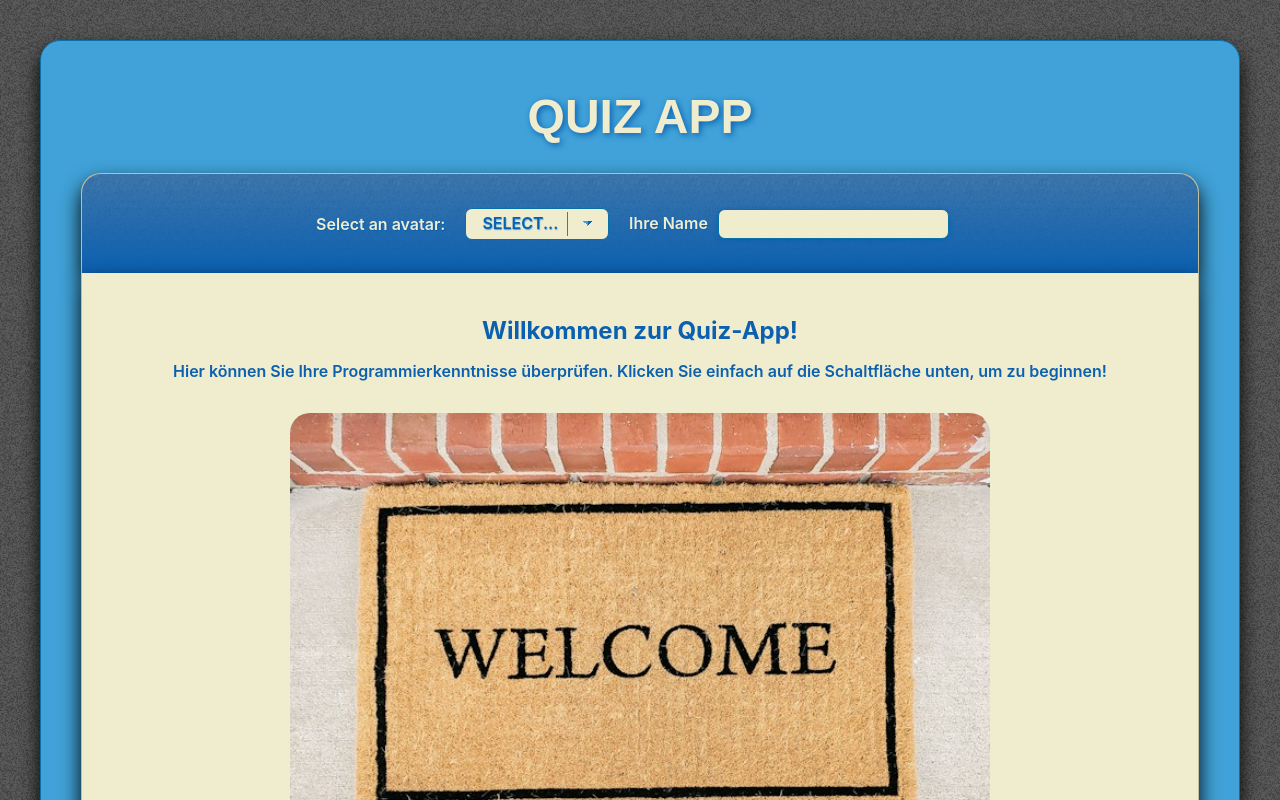
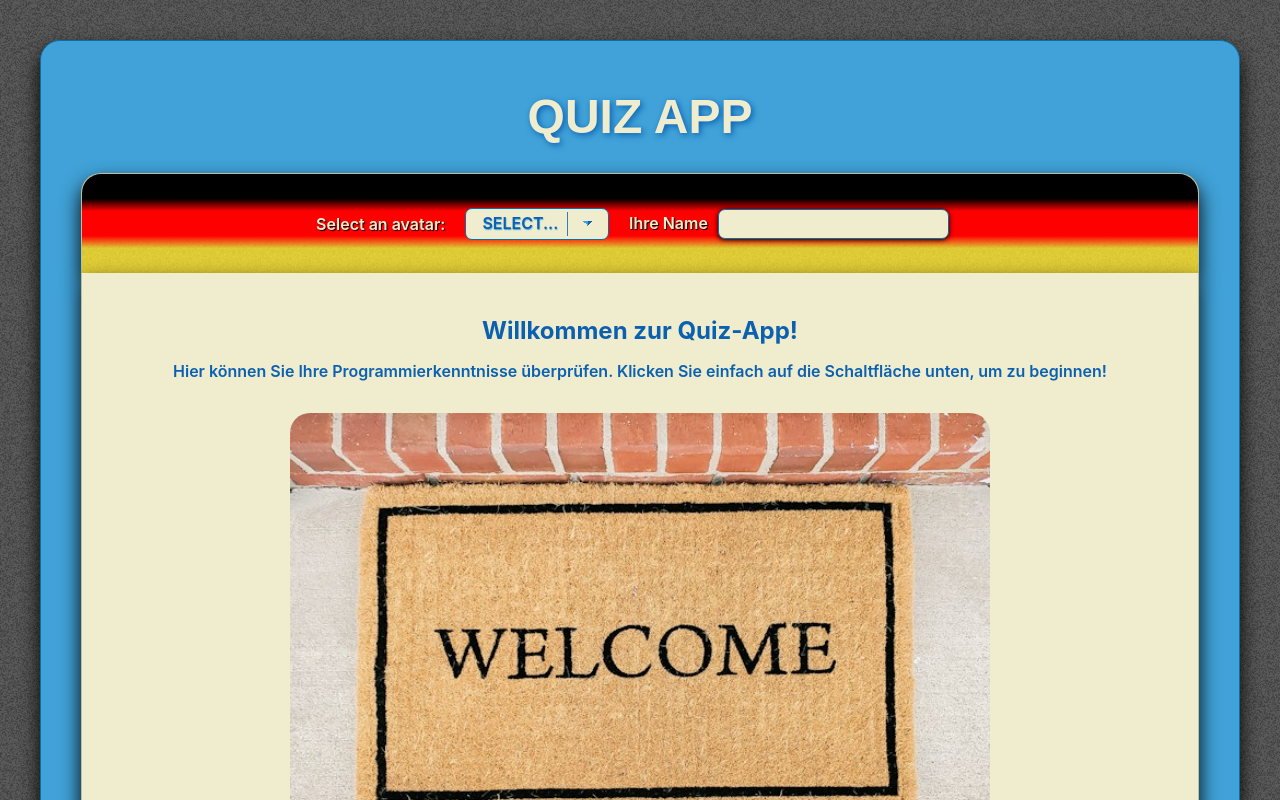
Before and after one commit to Tena99/quiz, a React (Vite) app: page / in a window 1280 px wide. Shown: the top 800 px of the page. Built offline with nearby package versions, Linux system fonts and the light colour scheme; a web font is replaced by a local one.

Commit message:
userbar recolor

```diff
--- a/src/App.css
+++ b/src/App.css
@@ -101,7 +101,18 @@ h1 {
   border-bottom: 0px;
   border-radius: 20px 20px 0 0;
   padding: 10px 15px 10px 10px;
-  background-image: linear-gradient(#0b60b0a9, #0b60b0), url(./assets/back.jpeg);
+  background-image: linear-gradient(
+      #000000,
+      #000000,
+      #000000,
+      #ff0000,
+      #ff0000,
+      #ff0000,
+      #ffe100a9,
+      #ffe100a9,
+      #ffe100a9
+    ),
+    url(./assets/back.jpeg);
   background-size: 50px;
   box-shadow: var(--block-shadow);
   .userimage {
@@ -120,7 +131,7 @@ h1 {
     font-size: 1.8rem;
     color: var(--third-color);
     font-weight: 600;
-    text-shadow: 1px 1px 2px var(--primary-color);
+    text-shadow: 1px 1px 2px #000;
   }
 }
 .userprops {
@@ -136,15 +147,15 @@ input {
   border-radius: 7px;
   border: 1px solid var(--dark-border-color);
   background-color: var(--third-color);
-  color: var(--primary-color);
+  color: #000;
   font-weight: 600;
   font-size: 1rem;
-  box-shadow: var(--primary-color) 0px 1px 5px;
+  box-shadow: #000 0px 1px 5px;
 }
 label {
   color: var(--third-color);
   font-weight: 600;
-  text-shadow: var(--primary-color) 1px 1px 1px;
+  text-shadow: #000 1px 1px 1px;
 }
 
 select {
```
